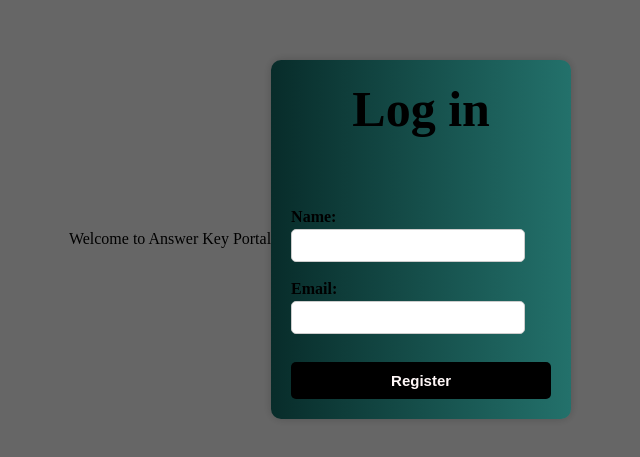
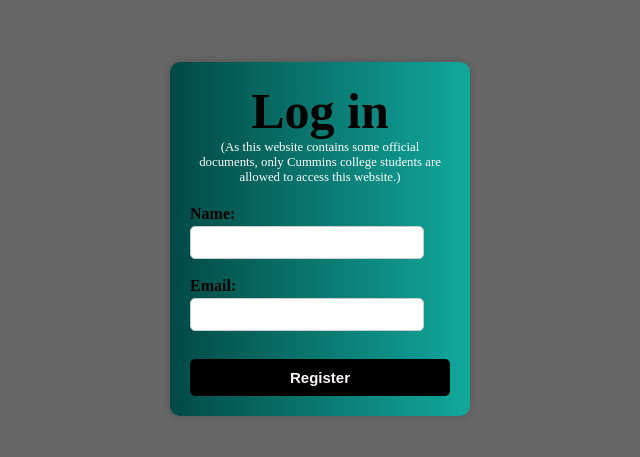
Before and after one commit to Rahi-padwal/answerkey, a React (Create React App) app: page / in a window 1280 px wide. Shown: the part 161-618 px from the top of the page, without its empty margins (320-960 px from the left). Built offline with nearby package versions, Linux system fonts and the light colour scheme.

Commit message:
added a message in login

```diff
--- a/src/components/login.css
+++ b/src/components/login.css
@@ -14,12 +14,30 @@
 
 /* Modal Box */
 .login-box {
-    background: linear-gradient(to right,#082c2a, #23716b);
+    background: linear-gradient(to right,#024945, #12a89c);
     padding: 20px;
     border-radius: 10px;
     text-align: center;
     width: 300px;
     box-shadow: 0px 0px 10px rgba(0, 0, 0, 0.2);
+}
+
+.login-header {
+    margin-bottom: 20px;
+}
+
+.login-header h2 {
+  color: #000000;
+    margin: 0;
+    padding: 0;
+}
+
+.welcome-message {
+    color: #ffffff;
+    font-size: 0.8rem;
+    font-weight: 500;
+    margin: 0;
+    text-align: center;
 }
 
 /* Close Button */
@@ -64,9 +82,10 @@
 }
 
 p {
+    color: #000000;
     margin: 0;
     font-size: 1rem;
-    font-weight: bold;
+    font-weight:bolder;
     text-align: left;
 }
 
--- a/src/components/login.js
+++ b/src/components/login.js
@@ -43,11 +43,13 @@
 
     return (
         <div className="login-modal">
-            <div className="welcome-message">
-                Welcome to Answer Key Portal
-            </div>
             <div className="login-box">
-                <h2>Log in</h2> {/* Consider changing this to "Register" if you are storing new users */}
+                <div className="login-header">
+                    <h2>Log in</h2>
+                    <div className="welcome-message">
+                        (As this website contains some official documents, only Cummins college students are allowed to access this website.)
+                    </div>
+                </div>
                 <form onSubmit={handleSubmit}>
                     <p>Name: <input type="text" value={name} onChange={(e) => setName(e.target.value)} required /></p>
                     <p>Email: <input type="email" value={email} onChange={(e) => setEmail(e.target.value)} required /></p>
```
Lines whose indentation alone changed are shown as unchanged.
